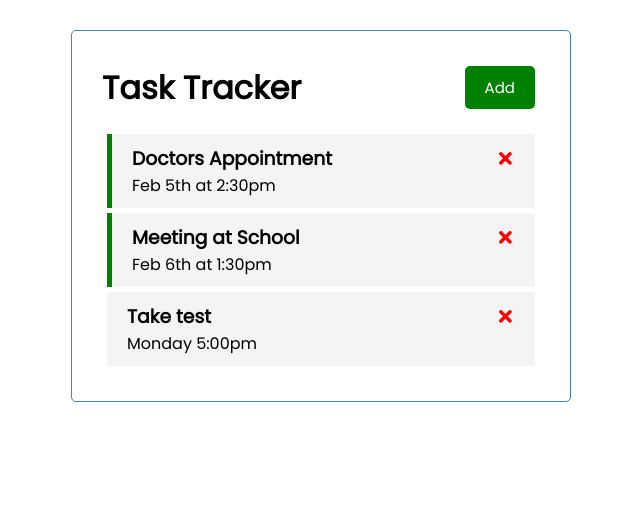
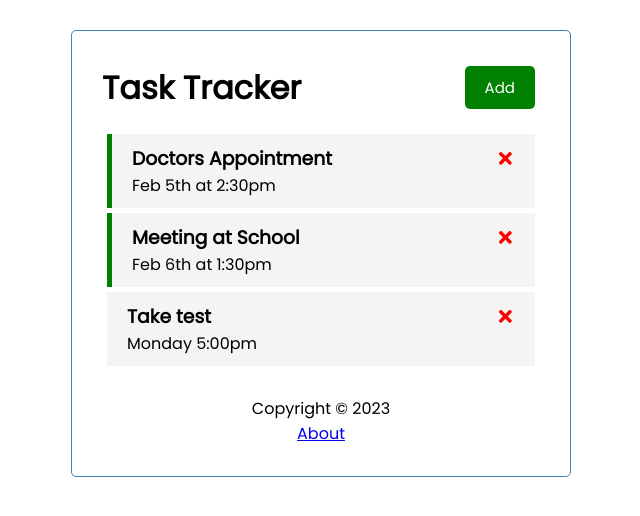
Before and after one commit to tcr235/react-task-tracker, a React (Create React App) app: page / in a window 1280 px wide. Shown: the top 516 px of the page, without its empty margins (319-959 px from the left). Built offline with nearby package versions, Linux system fonts and the light colour scheme; data requests are answered from the project's data file.

Commit message:
feat: added Footer and react-router

```diff
--- a/package.json
+++ b/package.json
@@ -10,6 +10,7 @@
     "react": "^18.2.0",
     "react-dom": "^18.2.0",
     "react-icons": "^4.4.0",
+    "react-router-dom": "^6.16.0",
     "react-scripts": "^5.0.1",
     "web-vitals": "^2.1.4"
   },
--- a/src/App.js
+++ b/src/App.js
@@ -3,6 +3,7 @@
 import Tasks from "./components/Tasks"
 import AddTask from "./components/AddTask"
 import { useEffect } from "react";
+import Footer from "./components/Footer"
 
 function App() {
   const [showAddTask, setShowAddTask] = useState(false);
@@ -88,6 +89,7 @@
       ) : (
         "No tasks to show"
       )}
+      <Footer />
     </div>
   );
 }
--- /dev/null
+++ b/src/components/Footer.js
@@ -0,0 +1,10 @@
+const Footer = () => {
+  return (
+    <footer>
+        <p>Copyright &copy; 2023</p>
+        <a href="/about">About</a>
+    </footer>
+  )
+}
+
+export default Footer
```
Also changed, not shown: 1 other file (tests, documents, lock files or other folders).
